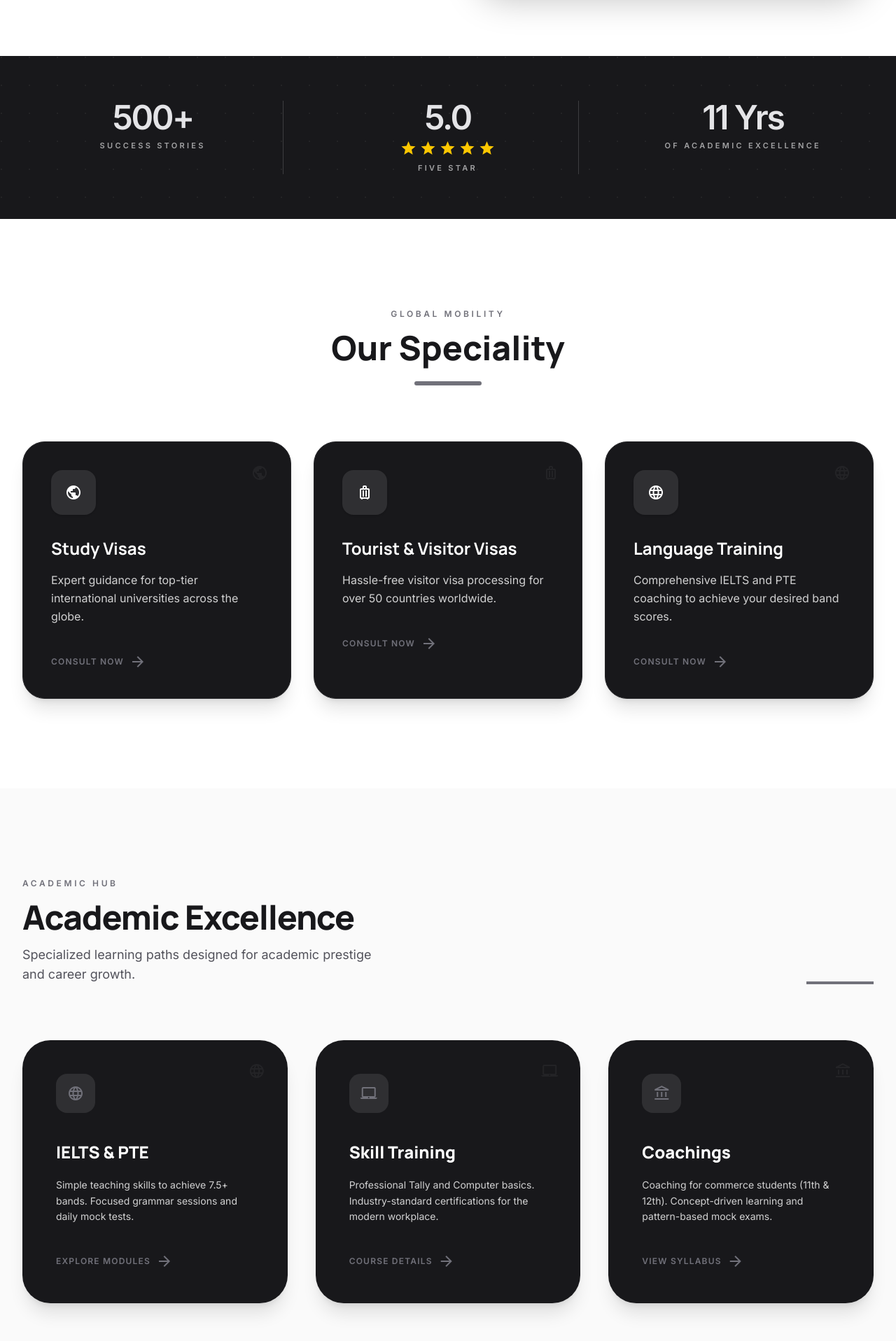
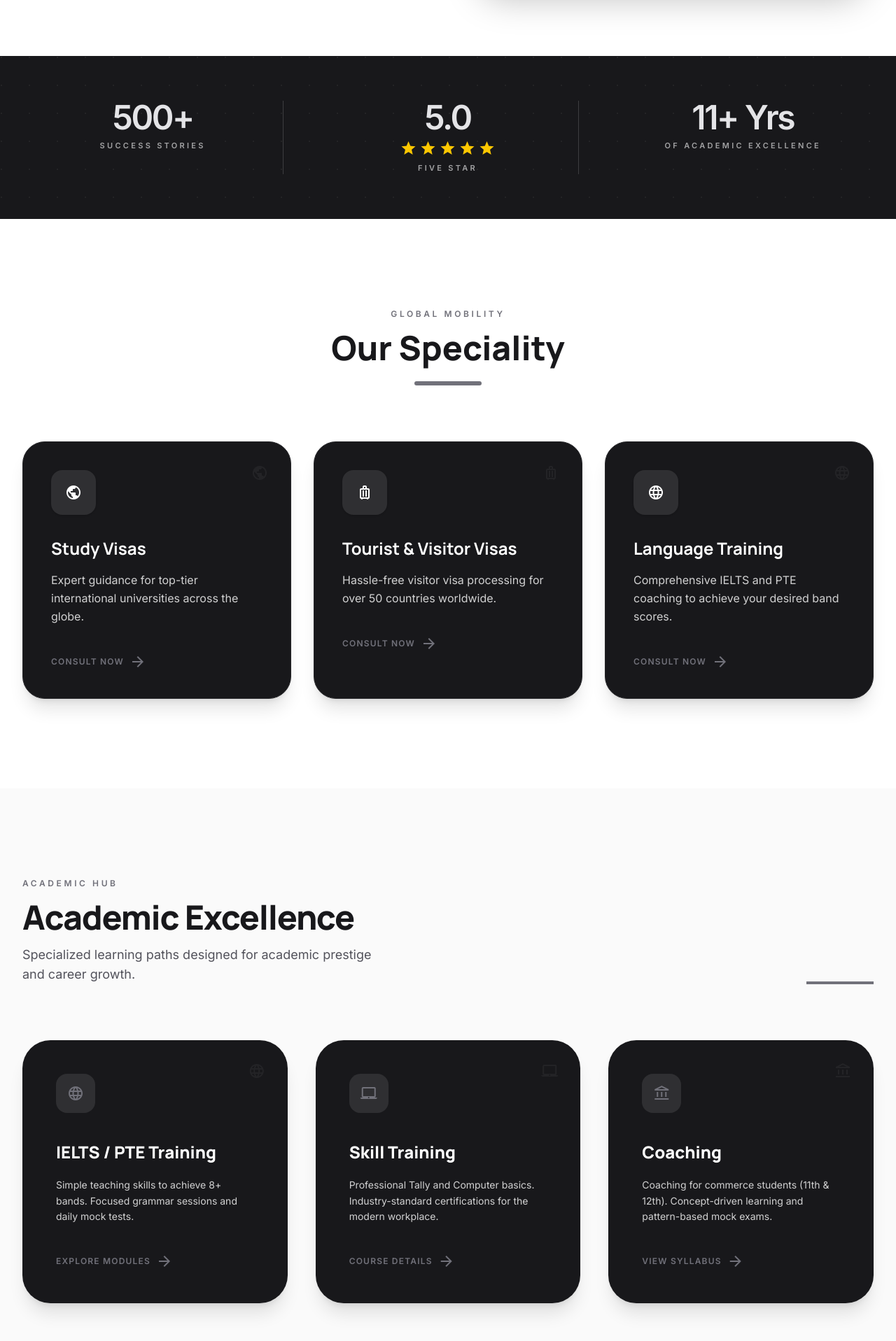
Before and after one commit to gagnkainth/dhimanacademy, a React (Vite) app: page / in a window 1280 px wide. Shown: the part 775-2692 px from the top of the page at 70% size. Built offline with nearby package versions, Linux system fonts and the light colour scheme.

Commit message:
Update hero tagline, visa descriptions with flags, and course details

```diff
--- a/src/App.tsx
+++ b/src/App.tsx
@@ -7,7 +7,21 @@ const servicesData = [
     icon: "public",
     title: "Study Visas",
     shortDesc: "Expert guidance for top-tier international universities across the globe.",
-    longDesc: "We provide comprehensive support for students aspiring to study abroad. From university selection and application processing to visa interviews and pre-departure briefings, our expert counselors ensure a smooth transition to your dream destination. We specialize in Canada, UK, Australia, and USA.",
+    longDesc: (
+      <>
+        End-to-end guidance for studying abroad — from course &amp; university selection to applications, visa processing, and pre-departure support.
+        <br /><br />
+        Countries We Cover:<br />
+        <span className="inline-flex items-center gap-1.5"><img src="https://flagcdn.com/w20/ca.png" alt="Canada" className="w-[18px] rounded-sm object-contain" /> Canada</span> |{' '}
+        <span className="inline-flex items-center gap-1.5"><img src="https://flagcdn.com/w20/gb.png" alt="UK" className="w-[18px] rounded-sm object-contain" /> UK</span> |{' '}
+        <span className="inline-flex items-center gap-1.5"><img src="https://flagcdn.com/w20/us.png" alt="USA" className="w-[18px] rounded-sm object-contain" /> USA</span> |{' '}
+        <span className="inline-flex items-center gap-1.5"><img src="https://flagcdn.com/w20/au.png" alt="Australia" className="w-[18px] rounded-sm object-contain" /> Australia</span> |{' '}
+        <span className="inline-flex items-center gap-1.5"><img src="https://flagcdn.com/w20/nz.png" alt="New Zealand" className="w-[18px] rounded-sm object-contain" /> New Zealand</span> |{' '}
+        <span className="inline-flex items-center gap-1.5"><img src="https://flagcdn.com/w20/cy.png" alt="Cyprus" className="w-[18px] rounded-sm object-contain" /> Cyprus</span> |{' '}
+        <span className="inline-flex items-center gap-1.5"><img src="https://flagcdn.com/w20/mu.png" alt="Mauritius" className="w-[18px] rounded-sm object-contain" /> Mauritius</span> |{' '}
+        <span className="inline-flex items-center gap-1.5"><img src="https://flagcdn.com/w20/eu.png" alt="Europe" className="w-[18px] rounded-sm object-contain" /> Europe</span>
+      </>
+    ),
     action: "Consult Now"
   },
   {
@@ -15,7 +29,17 @@ const servicesData = [
     icon: "luggage",
     title: "Tourist & Visitor Visas",
     shortDesc: "Hassle-free visitor visa processing for over 50 countries worldwide.",
-    longDesc: "Planning a vacation or visiting family abroad? Our tourist visa services simplify the complex application process. We handle documentation, itinerary planning, and embassy appointments, ensuring a high success rate for your travel plans.",
+    longDesc: (
+      <>
+        Hassle-free tourist visa assistance — from documentation and itinerary planning to embassy appointments — ensuring a smooth and successful travel experience.
+        <br /><br />
+        Popular Destinations:<br />
+        <span className="inline-flex items-center gap-1.5"><img src="https://flagcdn.com/w20/ae.png" alt="Dubai" className="w-[18px] rounded-sm object-contain" /> Dubai</span> |{' '}
+        <span className="inline-flex items-center gap-1.5"><img src="https://flagcdn.com/w20/th.png" alt="Thailand" className="w-[18px] rounded-sm object-contain" /> Thailand</span> |{' '}
+        <span className="inline-flex items-center gap-1.5"><img src="https://flagcdn.com/w20/sg.png" alt="Singapore" className="w-[18px] rounded-sm object-contain" /> Singapore</span> |{' '}
+        <span className="inline-flex items-center gap-1.5"><img src="https://flagcdn.com/w20/id.png" alt="Bali" className="w-[18px] rounded-sm object-contain" /> Bali</span>
+      </>
+    ),
     action: "Consult Now"
   },
   {
@@ -23,7 +47,7 @@ const servicesData = [
     icon: "language",
     title: "Language Training",
     shortDesc: "Comprehensive IELTS and PTE coaching to achieve your desired band scores.",
-    longDesc: "Master English proficiency with our specialized IELTS and PTE coaching. We offer personalized attention, daily mock tests, and proven strategies to help you achieve 7.5+ bands. Our experienced trainers focus on all four modules: Reading, Writing, Listening, and Speaking.",
+    longDesc: "Master English proficiency with our specialized IELTS and PTE coaching. We offer personalized attention, daily mock tests, and proven strategies to help you achieve 8+ bands. Our experienced trainers focus on all four modules: Reading, Writing, Listening, and Speaking.",
     action: "Consult Now"
   }
 ];
@@ -32,9 +56,9 @@ const coursesData = [
   {
     id: "ielts-pte",
     icon: "language",
-    title: "IELTS & PTE",
-    shortDesc: "Simple teaching skills to achieve 7.5+ bands. Focused grammar sessions and daily mock tests.",
-    longDesc: "Our flagship language programs are designed for absolute success. We provide comprehensive study materials, one-on-one speaking sessions, and detailed feedback on writing tasks. Whether you need General Training for immigration or Academic for studies, we have you covered.",
+    title: "IELTS / PTE Training",
+    shortDesc: "Simple teaching skills to achieve 8+ bands. Focused grammar sessions and daily mock tests.",
+    longDesc: "Expert-led language training to achieve 8+ bands — with certified trainers and flexible online & offline learning options.",
     action: "EXPLORE MODULES"
   },
   {
@@ -42,15 +66,15 @@ const coursesData = [
     icon: "laptop_mac",
     title: "Skill Training",
     shortDesc: "Professional Tally and Computer basics. Industry-standard certifications for the modern workplace.",
-    longDesc: "Equip yourself with essential digital skills. Our practical training covers Tally ERP 9, basic computer operations, MS Office, and advanced Excel. Perfect for students and professionals looking to enhance their employability in the modern job market.",
+    longDesc: "Practical training to build essential skills — including Basic Computer Courses, Tally, and Spoken English. Certified programs designed to boost your career readiness.",
     action: "COURSE DETAILS"
   },
   {
     id: "coachings",
     icon: "account_balance",
-    title: "Coachings",
+    title: "Coaching",
     shortDesc: "Coaching for commerce students (11th & 12th). Concept-driven learning and pattern-based mock exams.",
-    longDesc: "Expert tuition for 11th and 12th-grade commerce students. We focus on building strong foundational concepts in Accountancy, Business Studies, and Economics. Regular assessments and pattern-based mock exams ensure our students excel in their board examinations.",
+    longDesc: "Expert guidance for Classes 11-12 (Science, Commerce & Arts), along with comprehensive support for Classes 1-10 (all subjects). Structured learning with experienced faculty — classes from 3 PM to 6 PM.",
     action: "VIEW SYLLABUS"
   }
 ];
@@ -171,7 +195,7 @@ export default function App() {
                   <motion.h3 layoutId={`title-${activeCard.id}`} className="text-2xl md:text-3xl font-black text-white mb-4 md:mb-6">{activeCard.title}</motion.h3>
 
                   <motion.div initial={{ opacity: 0, y: 10 }} animate={{ opacity: 1, y: 0 }} exit={{ opacity: 0, transition: { duration: 0.1 } }} className="flex-1 flex flex-col">
-                    <p className="text-white/90 mb-6 md:mb-8 leading-relaxed text-base md:text-lg">
+                    <p className="text-white/90 mb-6 md:mb-8 leading-relaxed text-base md:text-lg whitespace-pre-wrap text-justify">
                       {activeCard.longDesc}
                     </p>
 
@@ -207,7 +231,7 @@ export default function App() {
                 </div>
 
                 <h1 className="text-5xl lg:text-[4rem] xl:text-[4.5rem] font-black text-primary leading-[1.05] tracking-tighter mb-6">
-                  From <span className="text-transparent bg-clip-text bg-gradient-to-r from-blue-600 to-indigo-600">IELTS</span> Preparation to your <span className="text-transparent bg-clip-text bg-gradient-to-r from-blue-600 to-indigo-600">Visa.</span>
+                  From <span className="text-transparent bg-clip-text bg-gradient-to-r from-blue-600 to-indigo-600">IELTS</span> Preparation to <span className="whitespace-nowrap">Your <span className="text-transparent bg-clip-text bg-gradient-to-r from-blue-600 to-indigo-600">Visa</span> Approval.</span>
                 </h1>
 
                 <p className="text-lg xl:text-xl text-on-surface-variant mb-10 leading-relaxed text-justify">
@@ -278,7 +302,7 @@ export default function App() {
                 <div className="text-[11px] font-black tracking-[0.3em] uppercase opacity-60">Five Star</div>
               </div>
               <div className="py-8 md:py-0">
-                <div className="text-5xl font-black text-secondary-fixed mb-2 tracking-tighter">11 Yrs</div>
+                <div className="text-5xl font-black text-secondary-fixed mb-2 tracking-tighter">11+ Yrs</div>
                 <div className="text-[11px] font-black tracking-[0.3em] uppercase opacity-60">Of Academic Excellence</div>
               </div>
             </div>
```
